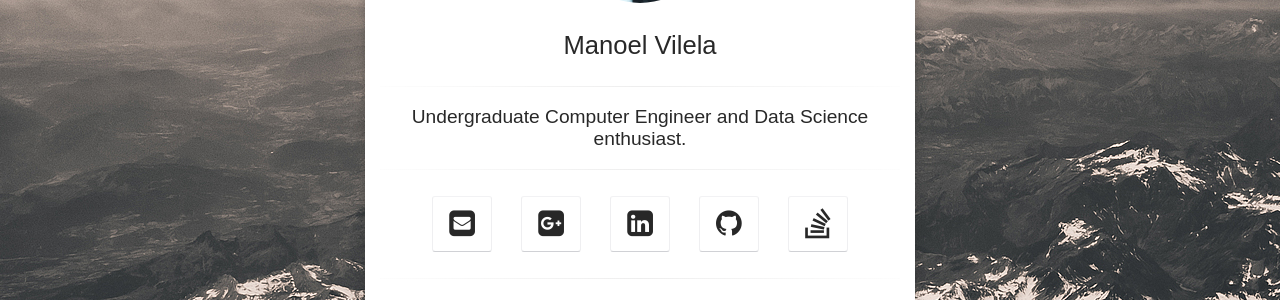
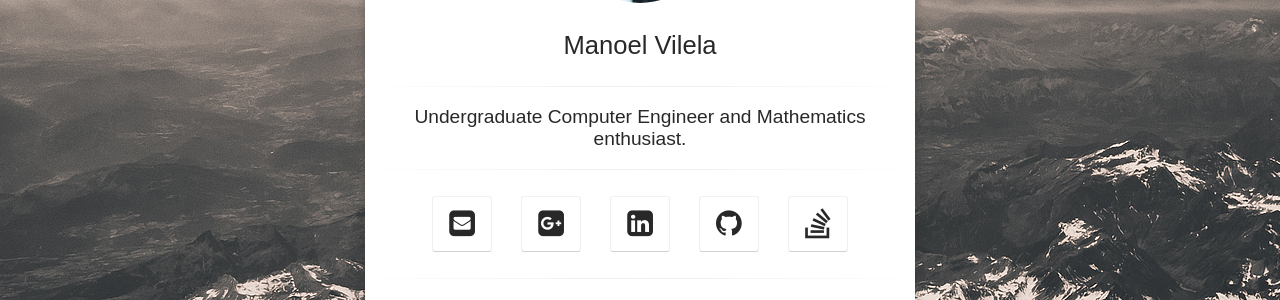
Before and after one commit to ryukinix/ryukinix.github.io, a Jekyll site: the page built from index.html, in a window 1280 px wide. Shown: the part 346-646 px from the top of the page. Built offline with Jekyll 4.4.1, drawn with Linux system fonts in a browser that asks for light colours; comment, search, counter and statistics services are not loaded.

Commit message:
Mathematics is more universal than Data Science
In general, I like more Mathematics as well.

```diff
--- a/_config.yml
+++ b/_config.yml
@@ -1,6 +1,6 @@
 # Site
 title:              Manoel Vilela
-bio:                "Undergraduate Computer Engineer and Data Science enthusiast."
+bio:                "Undergraduate Computer Engineer and Mathematics enthusiast."
 description:        "This is my site where I have my projects and blog."
 reading_time:       true
 words_per_minute:   100
```
